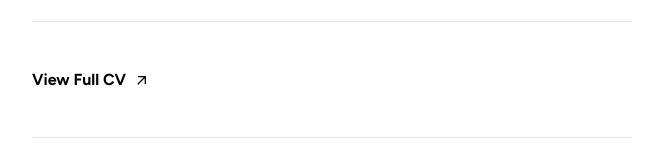
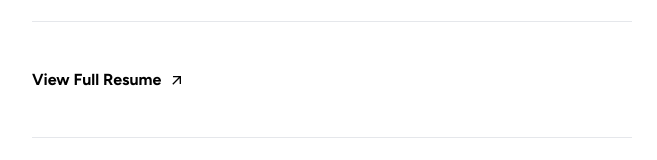
Before and after one commit to fadidajunaedy/v1, a React (Vite) app: page / in a window 1280 px wide. Shown: the part 1744-1904 px from the top of the page, without its empty margins (608-1265 px from the left). Built offline with nearby package versions, Linux system fonts and the light colour scheme.

Commit message:
UPDATE RESUME

```diff
--- a/src/pages/home/Home.jsx
+++ b/src/pages/home/Home.jsx
@@ -6,7 +6,7 @@ import Education from "./sections/Education"
 import Experience from "./sections/Experience"
 import Projects from "./sections/Projects"
 
-import FileCV from "../../assets/pdf/FADIDAJUNAEDY_CV_2025.pdf"
+import FileResume from "../../assets/pdf/FADIDAJUNAEDY_RESUME_2025.pdf"
 
 const Home = () => {
     return (
@@ -20,11 +20,11 @@ const Home = () => {
             <Certification />
             <hr />
             <a
-            href={FileCV}
+            href={FileResume}
             target="_blank"
             rel="noreferrer noopener"
             className="flex items-center gap-2 cursor-pointer group hover:text-primary font-bold">
-                View Full CV <MdArrowOutward className="transition-transform group-hover:-translate-y-2 group-hover:translate-x-2"/>
+                View Full Resume <MdArrowOutward className="transition-transform group-hover:-translate-y-2 group-hover:translate-x-2"/>
             </a>
             <hr />
             <Projects />
```
Also changed, not shown: 15 other files (tests, documents, lock files or other folders).
